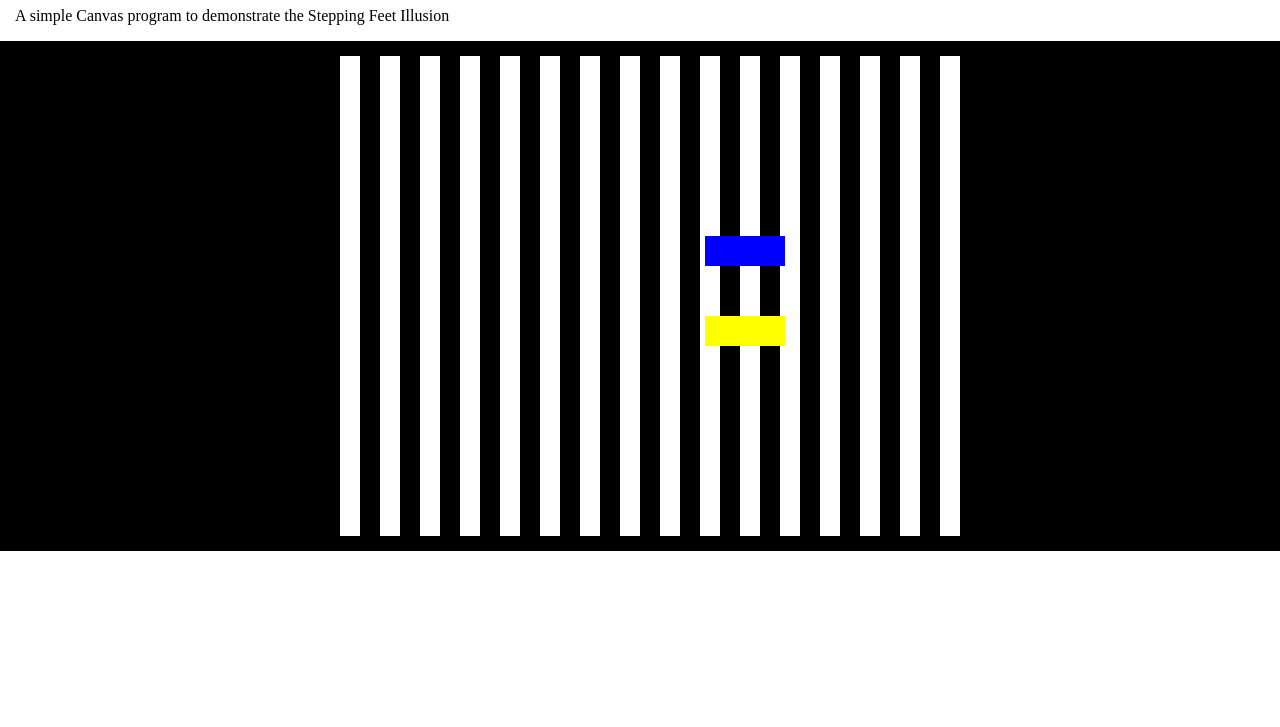
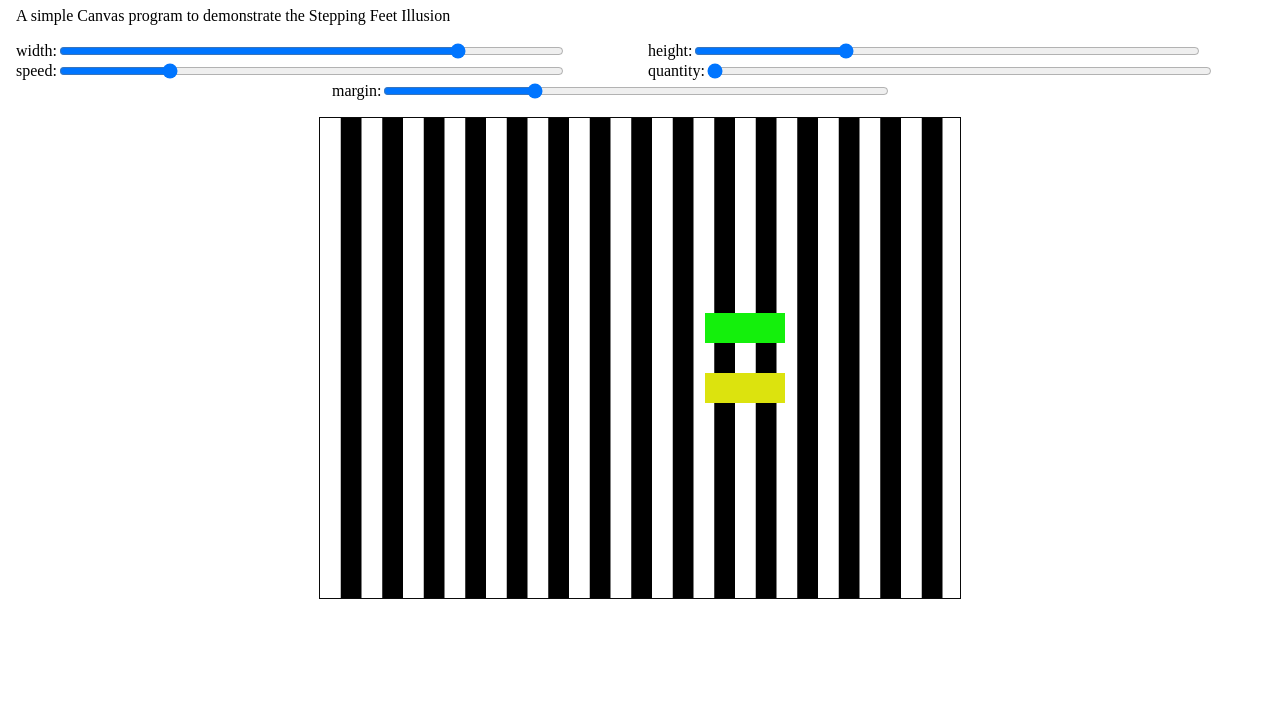
Before and after one commit to jonathan-santos/stepping-feet-illusion, a plain HTML site: page index.html in a window 1280 px wide. Shown: the part 73-800 px from the top of the page. Drawn offline with Linux system fonts and the light colour scheme.

Commit message:
Finished v2

```diff
--- /dev/null
+++ b/index.css
@@ -0,0 +1,36 @@
+html, body {
+    margin: 0;
+    padding: 0;
+}
+.title, .controls {
+    padding-left: 1rem;
+}
+
+.controls {
+    margin-bottom: 1rem;
+    display: flex;
+    justify-content: space-evenly;
+    flex-wrap: wrap;
+}
+
+.control {
+    width: 50%;
+    display: flex;
+    align-items: center;
+}
+
+    .control input {
+        width: 80%;
+    }
+
+.canvas {
+    display: flex;
+    align-items: center;
+    justify-content: center;
+}
+
+canvas {
+    border: 1px solid rgb(10, 10, 10);
+    background-color: #fff;
+    max-width: 100%;
+}
--- a/index.html
+++ b/index.html
@@ -4,36 +4,38 @@
     <meta charset='UTF-8'>
     <meta name='viewport' content='width=device-width, initial-scale=1.0'>
     <title>Stepping Feet Illusion</title>
-    <style>
-        html, body {
-            margin: 0;
-            padding: 0;
-        }
-        .title {
-            padding-left: 15px;
-        }
-
-        .canvas {
-            padding: 15px 0;
-            box-sizing: border-box;
-            display: flex;
-            align-items: center;
-            justify-content: center;
-            background-color: black;
-        }
-
-        canvas {
-            background-color: #fff;
-            max-width: 100%;
-        }
-    </style>
+    <link rel='stylesheet' href='index.css'>
 </head>
 <body>
-    <div class="title">
+    <div class='title'>
         <h1>Stepping Feet Illusion</h1>
         <p>A simple Canvas program to demonstrate the Stepping Feet Illusion</p>
     </div>
-    <div class="canvas">
+
+    <div class='controls'>
+        <div class='control'>
+            <label for='width'>width: </label>
+            <input type='range' min='1' value='80' max='100' name='width' id='width' onchange='updateBoxes(this)'>
+        </div>
+        <div class='control'>
+            <label for='height'>height: </label>
+            <input type='range' min='1' value='30' max='100' name='height' id='height' onchange='updateBoxes(this)'>
+        </div>
+        <div class='control'>
+            <label for='speed'>speed: </label>
+            <input type='range' min='1' value='5' max='20' name='speed' id='speed' onchange='updateBoxes(this)'>
+        </div>
+        <div class='control'>
+            <label for='quantity'>quantity: </label>
+            <input type='range' min='2' value='2' max='8' name='quantity' id='quantity' onchange='updateBoxes(this)'>
+        </div>
+        <div class='control'>
+            <label for='margin'>margin: </label>
+            <input type='range' min='1' value='30' max='100' name='margin' id='margin' onchange='updateBoxes(this)'>
+        </div>
+    </div>
+
+    <div class='canvas'>
         <canvas width='640' height='480'>
             Your browser doesn't support canvas, please use another more updated browser.
         </canvas>
--- a/index.js
+++ b/index.js
@@ -2,45 +2,61 @@ var canvas = document.querySelector('canvas')
 var ctx = canvas.getContext('2d')
 
 var fps = 1000/30 //30 fps
-var stripeSize = 20
-var boxSize = {
+var stripeSize = 20.75
+var boxes = {
     width: 80,
-    height: 30
-}
-var box1 = {
-    color: '#00f',
+    height: 30,
     x: 0,
-    y: 180,
-    speed: 5
+    speed: 5,
+    quantity: 2,
+    margin: 30,
+    colors: [
+        '#14f00c',
+        '#dce30e',
+        '#1637f5',
+        '#ff0a0a',
+        '#9233ff',
+        '#de186b',
+        '#5c4a01',
+        '#1ef7e9',
+    ],
+    getY: function(i, j) {
+        var middleOfCanvas = canvas.height / 2
+        var isNumberEven = i % 2 == 0
+        var shouldNumberBeNegative = isNumberEven ? -1 : 1
+        var y = middleOfCanvas + (j * shouldNumberBeNegative) - (boxes.height / 2)
+        return y
+    }
 }
 
-var box2 = {
-    color: '#ff0',
-    x: 0,
-    y: 260,
-    speed: 5
-}
-
+// Create drawing loop
 setInterval(function() {
+    // Clear background
     ctx.clearRect(0, 0, canvas.width, canvas.height)
 
-    // Making backgroud black stripes
+    // Draw background black stripes
     ctx.fillStyle = '#000'
-    for(var i = 0; i < canvas.width; i += stripeSize * 2) {
+    for(var i = stripeSize; i < canvas.width; i += stripeSize * 2) {
         ctx.fillRect(i, 0, stripeSize, canvas.height)
     }
 
-    ctx.fillStyle = box1.color
-    ctx.fillRect(box1.x, box1.y, boxSize.width, boxSize.height)
+    // Draw boxes
+    for(var i = 0, j = boxes.margin; i < boxes.quantity; i++) {
+        if(i >= 2 && i % 2 == 0)
+            j += boxes.margin * 2
 
-    ctx.fillStyle = box2.color
-    ctx.fillRect(box2.x, box2.y, boxSize.width, boxSize.height)
+        ctx.fillStyle = boxes.colors[i]
+        ctx.fillRect(boxes.x, boxes.getY(i, j), boxes.width, boxes.height)
+    }
 
-    if(box1.x + boxSize.width > canvas.width || box1.x < 0)
-        box1.speed *= -1
-    if(box2.x + boxSize.width > canvas.width || box2.x < 0)
-        box2.speed *= -1
+    // Alter boxes position
+    boxes.x += boxes.speed
 
-    box1.x += box1.speed
-    box2.x += box2.speed
+    // Reset boxes position when they reach the edges of screen
+    if(boxes.x + boxes.width > canvas.width || boxes.x < 0)
+        boxes.speed *= -1
 }, fps)
+
+function updateBoxes(e) {
+    boxes[e.name] = parseInt(e.value)
+}
```
